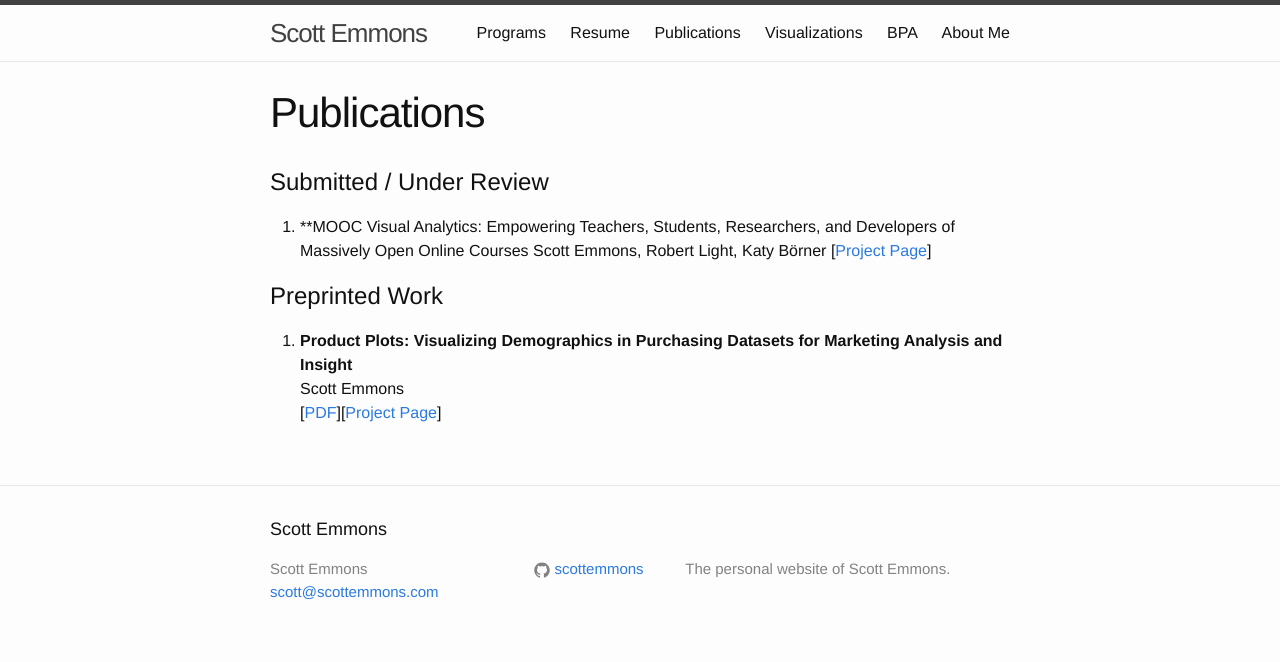
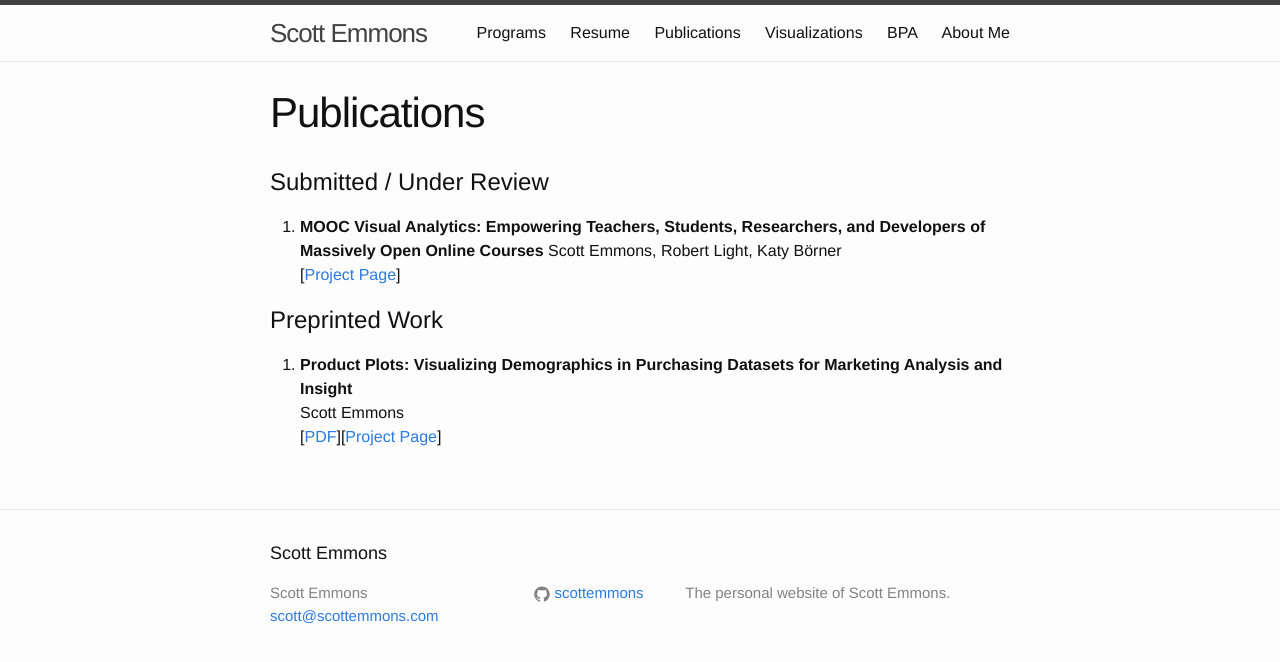
Before and after one commit to scottemmons/scottemmons.github.io, a Jekyll site: the page built from publications/index.markdown, in a window 1280 px wide. Shown: the top 662 px of the page. Built offline with Jekyll 4.4.1, drawn with Linux system fonts in a browser that asks for light colours.

```diff
--- a/publications/index.markdown
+++ b/publications/index.markdown
@@ -10,7 +10,7 @@ wordpress_id: 231
 
 # Submitted / Under Review
 
-  1. **MOOC Visual Analytics: Empowering Teachers, Students, Researchers, and Developers of Massively Open Online Courses
+  1. **MOOC Visual Analytics: Empowering Teachers, Students, Researchers, and Developers of Massively Open Online Courses**
 Scott Emmons, Robert Light, Katy B&ouml;rner
 [[Project Page](http://cns.iu.edu/2015-MOOCVis.html)]
 
```
